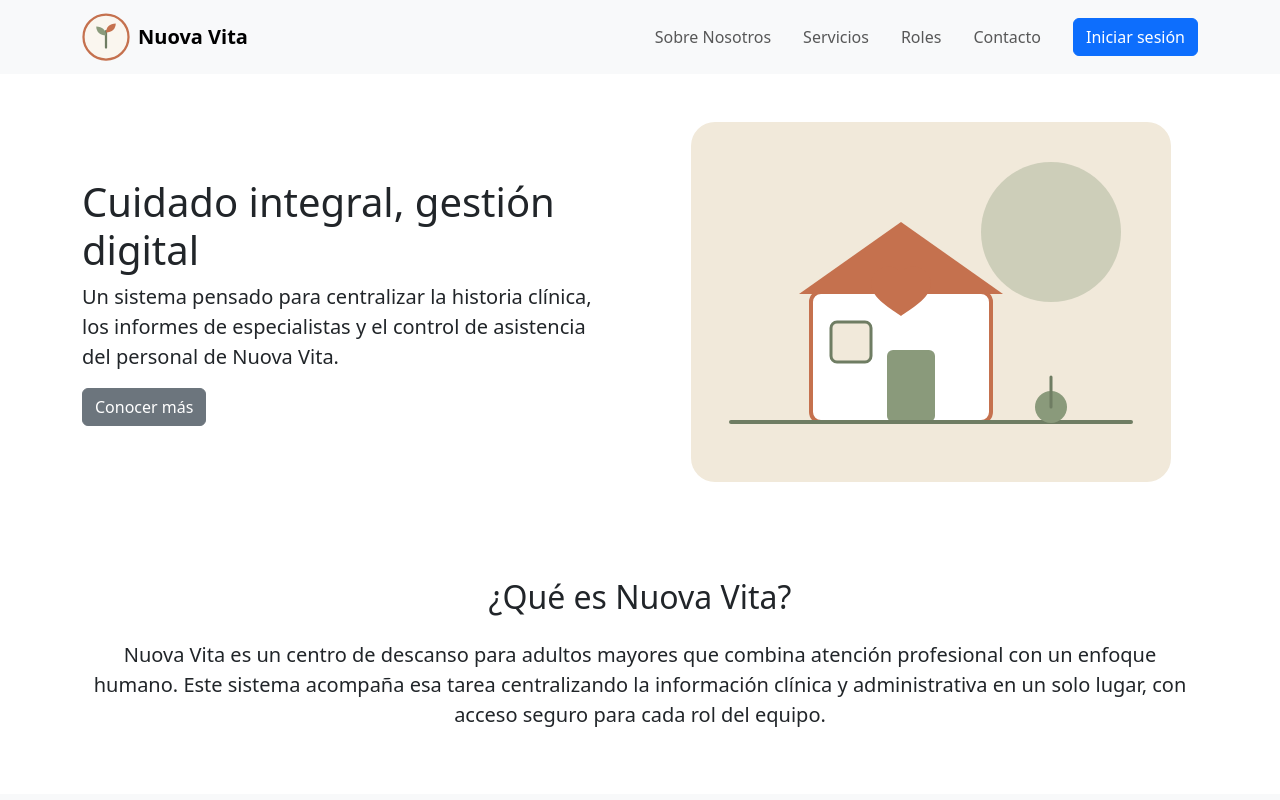
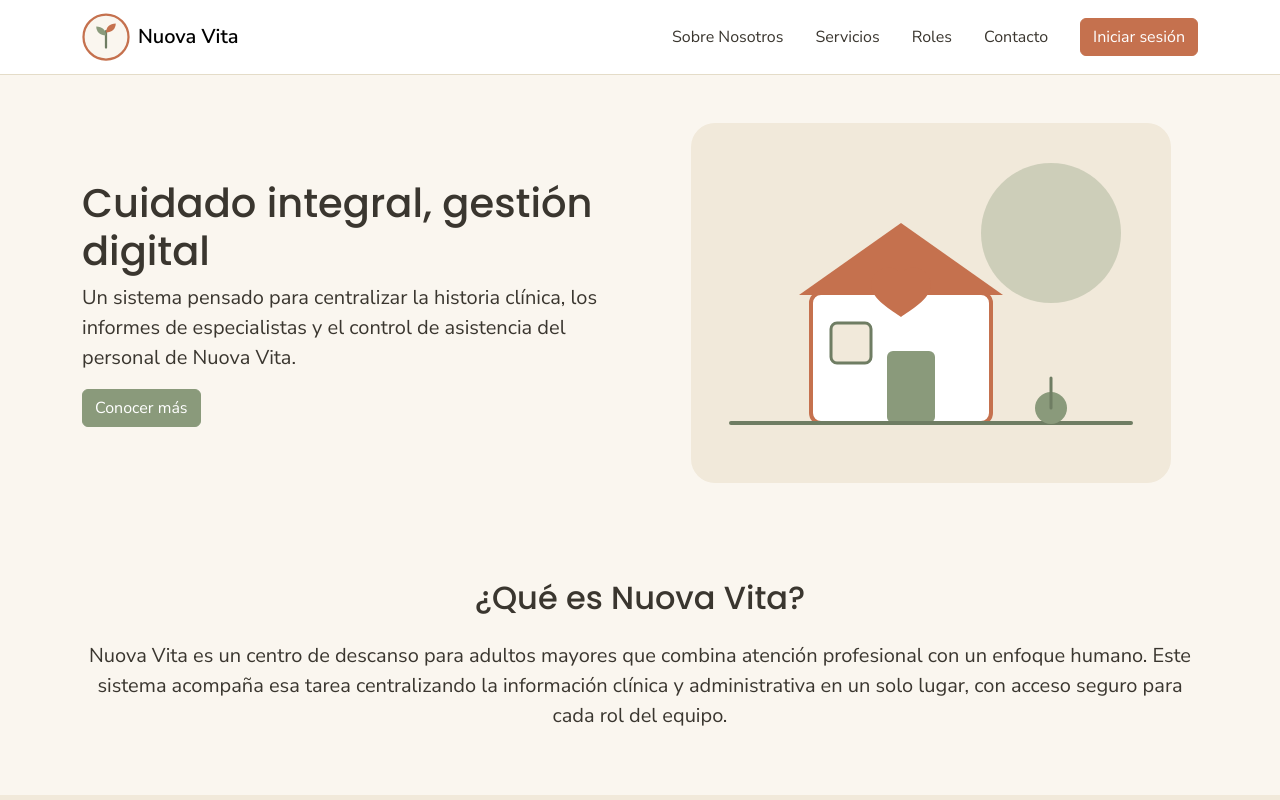
Before and after one commit to contysegura-cell/NuovaVita-frontend, a React (Vite) app: page / in a window 1280 px wide. Shown: the top 800 px of the page. Built offline with nearby package versions, Linux system fonts and the light colour scheme.

Commit message:
style: aplicar paleta de marca y tipografías sobre Bootstrap

```diff
--- a/index.html
+++ b/index.html
@@ -2,11 +2,15 @@
 <html lang="es">
   <head>
     <meta charset="UTF-8" />
-    <link rel="icon" type="image/svg+xml" href="/favicon.svg" />
     <meta name="viewport" content="width=device-width, initial-scale=1.0" />
     <meta
-      name="description"
-      content="Nuova Vita es un centro de cuidado para adultos mayores con gestión digital de historias clínicas, especialistas y asistencia."
+    name="description"
+    content="Nuova Vita es un centro de cuidado para adultos mayores con gestión digital de historias clínicas, especialistas y asistencia."
+    />
+    <link rel="icon" type="image/svg+xml" href="/favicon.svg" />
+    <link rel="preconnect" href="https://fonts.googleapis.com" />
+    <link rel="preconnect" href="https://fonts.gstatic.com" crossorigin />
+    <link rel="stylesheet" href="https://fonts.googleapis.com/css2?family=Poppins:wght@500;600;700&amp;family=Nunito+Sans:wght@400;600&amp;display=swap"
     />
     <title>Nuova Vita | Centro de Cuidado para Adultos Mayores</title>
   </head>
--- a/src/styles/theme.css
+++ b/src/styles/theme.css
@@ -1,8 +1,129 @@
+/* ==========================================================================
+   Nuova Vita — Tema sobre Bootstrap 5
+   Paleta del proyecto original: terracota / salvia / crema.
+   Bootstrap sigue manejando grillas y componentes; acá solo se le cambian
+   los colores y las tipografías por los de la identidad de marca.
+   ========================================================================== */
+
+:root {
+  /* Paleta de marca */
+  --nv-primary: #c5714e;       /* terracota */
+  --nv-primary-dark: #a85a3a;
+  --nv-secondary: #8a9a7b;     /* salvia */
+  --nv-secondary-dark: #6f7d63;
+  --nv-bg: #faf6ef;            /* crema */
+  --nv-bg-alt: #f1e9da;        /* crema oscuro */
+  --nv-text: #3a362f;
+  --nv-text-light: #6b665c;
+  --nv-border: #e4dcc8;
+
+  /* Variables de Bootstrap redefinidas con la paleta */
+  --bs-primary: var(--nv-primary);
+  --bs-primary-rgb: 197, 113, 78;
+  --bs-light-rgb: 241, 233, 218;
+  --bs-dark-rgb: 58, 54, 47;
+  --bs-body-color: var(--nv-text);
+  --bs-body-color-rgb: 58, 54, 47;
+  --bs-secondary-color: var(--nv-text-light);
+  --bs-border-color: var(--nv-border);
+  --bs-link-color: var(--nv-primary-dark);
+  --bs-link-color-rgb: 168, 90, 58;
+  --bs-link-hover-color: #8a4a2f;
+  --bs-link-hover-color-rgb: 138, 74, 47;
+
+  /* Tipografías */
+  --bs-body-font-family: 'Nunito Sans', system-ui, -apple-system, 'Segoe UI', Roboto, 'Helvetica Neue', Arial, sans-serif;
+}
+
+body {
+  background-color: var(--nv-bg);
+}
+
+h1, h2, h3, h4, h5, h6,
+.h1, .h2, .h3, .h4, .h5, .h6 {
+  font-family: 'Poppins', system-ui, -apple-system, 'Segoe UI', Roboto, Arial, sans-serif;
+}
+
+/* ---------- Botones ---------- */
+.btn-primary {
+  --bs-btn-bg: var(--nv-primary);
+  --bs-btn-border-color: var(--nv-primary);
+  --bs-btn-hover-bg: var(--nv-primary-dark);
+  --bs-btn-hover-border-color: var(--nv-primary-dark);
+  --bs-btn-focus-shadow-rgb: 197, 113, 78;
+  --bs-btn-active-bg: var(--nv-primary-dark);
+  --bs-btn-active-border-color: var(--nv-primary-dark);
+  --bs-btn-disabled-bg: var(--nv-primary);
+  --bs-btn-disabled-border-color: var(--nv-primary);
+}
+
+.btn-secondary {
+  --bs-btn-bg: var(--nv-secondary);
+  --bs-btn-border-color: var(--nv-secondary);
+  --bs-btn-hover-bg: var(--nv-secondary-dark);
+  --bs-btn-hover-border-color: var(--nv-secondary-dark);
+  --bs-btn-focus-shadow-rgb: 138, 154, 123;
+  --bs-btn-active-bg: var(--nv-secondary-dark);
+  --bs-btn-active-border-color: var(--nv-secondary-dark);
+  --bs-btn-disabled-bg: var(--nv-secondary);
+  --bs-btn-disabled-border-color: var(--nv-secondary);
+}
+
+.btn-outline-secondary {
+  --bs-btn-color: var(--nv-secondary-dark);
+  --bs-btn-border-color: var(--nv-secondary-dark);
+  --bs-btn-hover-bg: var(--nv-secondary-dark);
+  --bs-btn-hover-border-color: var(--nv-secondary-dark);
+  --bs-btn-focus-shadow-rgb: 111, 125, 99;
+  --bs-btn-active-bg: var(--nv-secondary-dark);
+  --bs-btn-active-border-color: var(--nv-secondary-dark);
+  --bs-btn-disabled-color: var(--nv-secondary-dark);
+  --bs-btn-disabled-border-color: var(--nv-secondary-dark);
+}
+
+.btn-link {
+  --bs-btn-focus-shadow-rgb: 197, 113, 78;
+}
+
+/* ---------- Campos de formulario (halo terracota en vez del azul de Bootstrap) ---------- */
+.form-control:focus,
+.form-select:focus,
+.form-check-input:focus {
+  border-color: var(--nv-primary);
+  box-shadow: 0 0 0 0.25rem rgba(197, 113, 78, 0.25);
+}
+
+.form-check-input:checked {
+  background-color: var(--nv-primary);
+  border-color: var(--nv-primary);
+}
+
+/* ---------- Navegación ---------- */
+.navbar.bg-light {
+  background-color: #fff !important;
+  border-bottom: 1px solid var(--nv-border);
+}
+
+.navbar {
+  --bs-navbar-color: var(--nv-text);
+  --bs-navbar-hover-color: var(--nv-primary);
+  --bs-navbar-active-color: var(--nv-primary);
+}
+
+.nav-pills {
+  --bs-nav-pills-link-active-bg: var(--nv-primary);
+}
+
+.nav-link:focus-visible {
+  box-shadow: 0 0 0 0.25rem rgba(197, 113, 78, 0.25);
+}
+
+/* ---------- Login ---------- */
 .login-page {
-  background-color: #f1e9da;
+  background-color: var(--nv-bg-alt);
 }
 
 .login-brand-panel {
   color: #fff;
-  background-color: #c5714e;
+  background-color: var(--nv-primary);
 }
```
Also changed, not shown: 1 other file (tests, documents, lock files or other folders).
